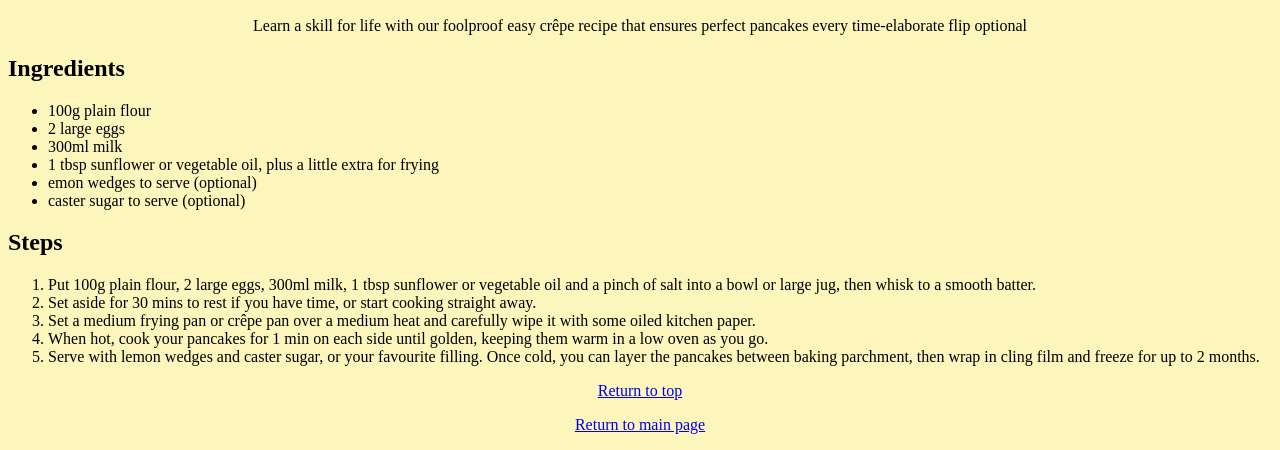
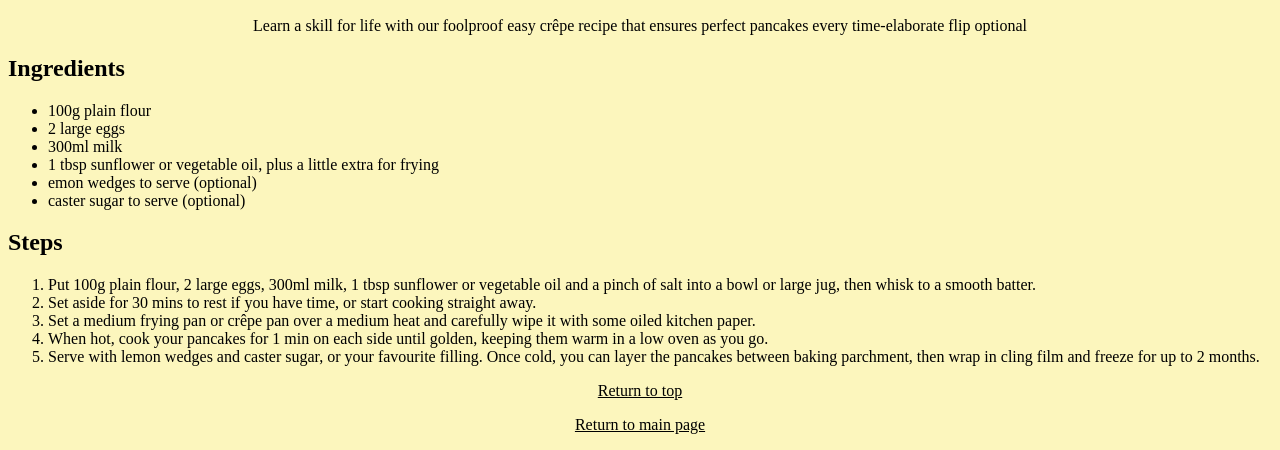
Before and after one commit to Sorike96/odin-recipes, a plain HTML site: page recipes/pancakes.html in a window 1280 px wide. Shown: the part 730-1180 px from the top of the page. Drawn offline with Linux system fonts and the light colour scheme.

Commit message:
added some styles

```diff
--- a/recipes/recipes.css
+++ b/recipes/recipes.css
@@ -20,6 +20,10 @@ p {
     text-align: center;
 }
 
+a {
+    color: black;
+}
+
 a:visited {
     text-decoration: none;
     color: black;
--- a/styles.css
+++ b/styles.css
@@ -28,6 +28,7 @@ li {
 
 a {
     text-decoration: none;
+    color: black;
 }
 
 a:visited {
```
